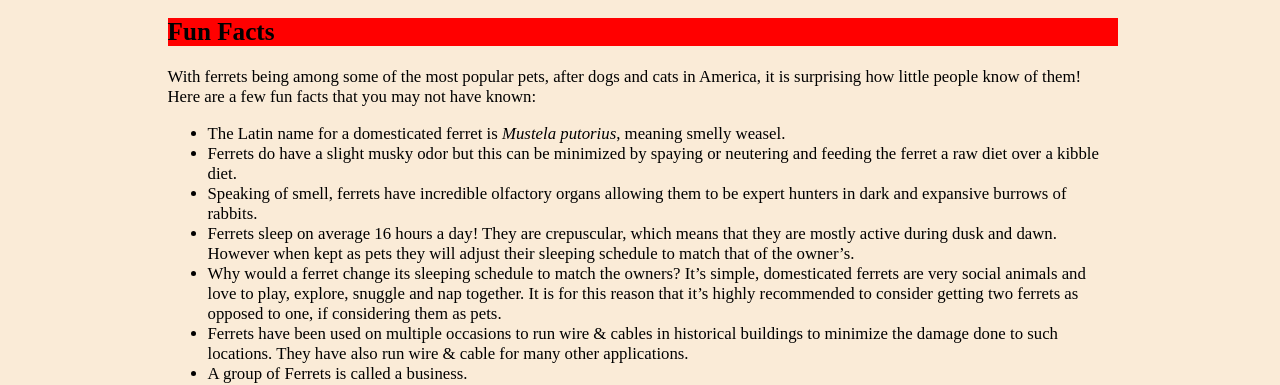
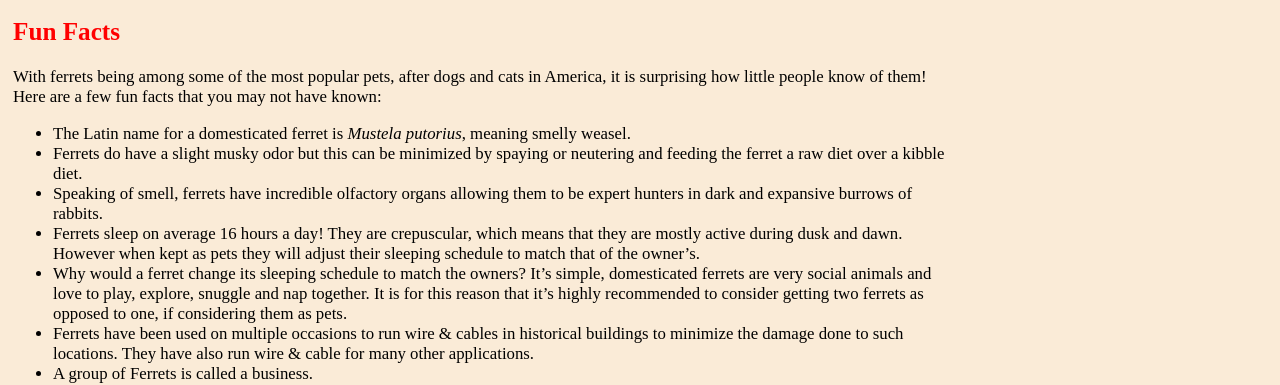
Before and after one commit to KC-LC101-June-22/js-assignment-4-html-me-something-IGustafson30, a website: page index.html in a window 1280 px wide. Shown: the part 1571-1956 px from the top of the page. Drawn offline with Linux system fonts and the light colour scheme.

Commit message:
Updated CSS to hopefully pass tests

```diff
--- a/styles.css
+++ b/styles.css
@@ -1,14 +1,14 @@
 body {
 	width: 100%;
 	max-width: 950px;
-	margin: 8px auto;
+	margin: 8px;
 	background-color: antiquewhite;
 	font-size: 105%;
     display: block;
     padding-left: 5px;
 }
 #mainHeading{
-    background-color: red;
+    color: red;
 }
 #testP{
     color:green;
```
